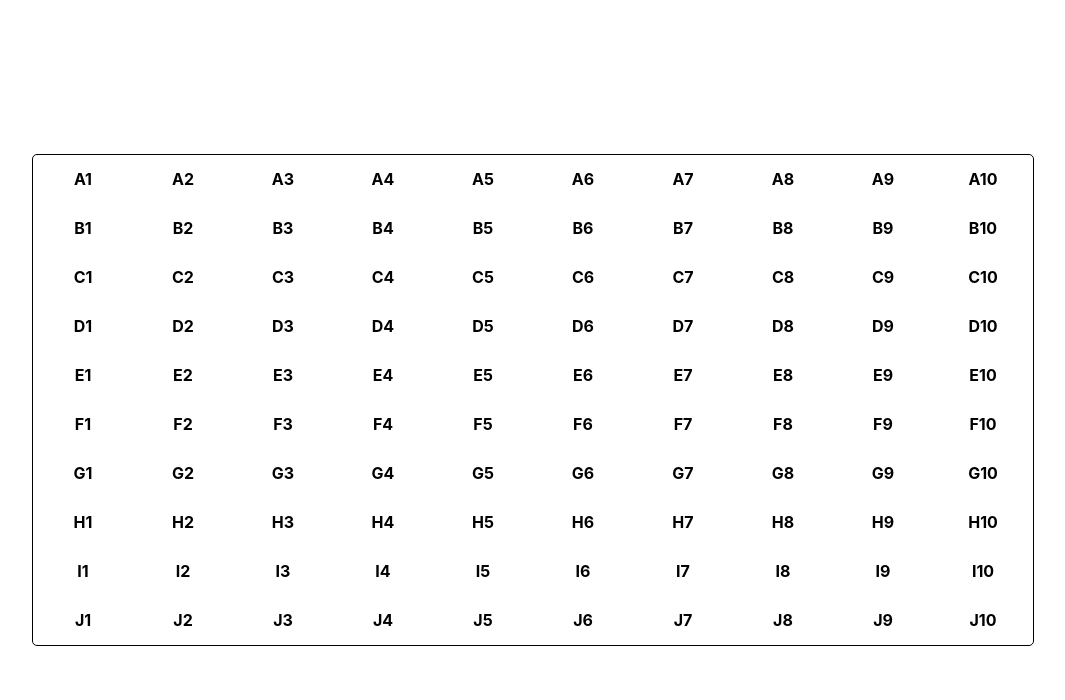
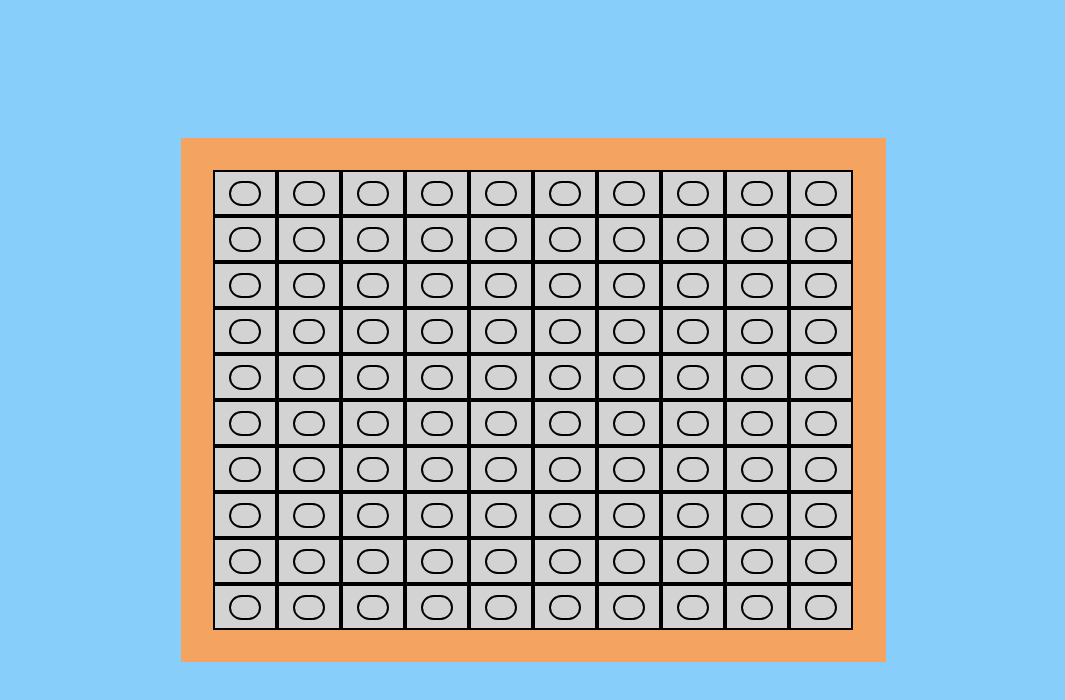
Before and after one commit to Jlucero95/Playable-Battleship, a React (Vite) app: page / in a window 1280 px wide. Shown: the top 700 px of the page, without its empty margins (107-1172 px from the left). Built offline with nearby package versions, Linux system fonts and the light colour scheme.

Commit message:
Complete Redesign Need border numbers and letters

```diff
--- a/src/App.css
+++ b/src/App.css
@@ -1,53 +1,45 @@
+body {
+	background-color: lightskyblue;
+}
+
 #root {
 	max-width: 1280px;
 	margin: 0 auto;
 	padding: 2rem;
 	text-align: center;
-}
-
-.logo {
-	height: 6em;
-	padding: 1.5em;
-	will-change: filter;
-	transition: filter 300ms;
-}
-.logo:hover {
-	filter: drop-shadow(0 0 2em #646cffaa);
-}
-.logo.react:hover {
-	filter: drop-shadow(0 0 2em #61dafbaa);
-}
-
-@keyframes logo-spin {
-	from {
-		transform: rotate(0deg);
-	}
-	to {
-		transform: rotate(360deg);
-	}
-}
-
-@media (prefers-reduced-motion: no-preference) {
-	a:nth-of-type(2) .logo {
-		animation: logo-spin infinite 20s linear;
-	}
+	background-color: sandybrown;
 }
 
 .grid {
 	display: flex;
 	flex-wrap: wrap;
-	justify-content: space-evenly;
-	width: 1000px;
+	width: 641px;
 	border-radius: 5px;
-	border: 1px solid black;
+}
+
+.outer-grid-cell {
+	width: 60px;
+	height: 42px;
+	background-color: lightgray;
+	color: black;
+	border: 2px solid black;
+	justify-content: center;
+	align-items: center;
+	display: flex;
 }
 
 .grid-cell {
-	width: 90px;
-	margin: 5px;
-	background-color: white;
+	width: 28px;
+	height: 50%;
+	background-color: lightgray;
 	color: black;
-	font-size: 5px;
+	border: 2px solid black;
+	border-radius: 28px;
+	font-size: 6px;
+}
+
+.grid-cell h1 {
+	margin: 0px;
 }
 
 .background-green {
--- a/src/assets/Components/ChangeBackground.tsx
+++ b/src/assets/Components/ChangeBackground.tsx
@@ -2,6 +2,7 @@ import { hit } from "./HitData";
 
 export const ChangeBackground = (id: string) => {
 	const cells = document.getElementById(`${id}`);
+
 	return hit.includes(id)
 		? cells?.classList.add("background-green")
 		: cells?.classList.add("background-red");
--- a/src/assets/Components/HitData.tsx
+++ b/src/assets/Components/HitData.tsx
@@ -1 +1 @@
-export const hit: string[] = ["hit"];
+export const hit: string[] = [];
--- a/src/assets/Components/MakeGrid.tsx
+++ b/src/assets/Components/MakeGrid.tsx
@@ -14,17 +14,17 @@ export default function MakeGrid() {
 
 	return (
 		<div className="grid">
-			{board.map((cells) => {
+			{board.map((cellName) => {
 				return (
-					<div
-						className={"grid-cell"}
-						id={cells}
-						key={cells}
-						onClick={() => {
-							FindCellId(cells);
-						}}
-					>
-						<h1>{cells.slice(0, board.length)}</h1>
+					<div className="outer-grid-cell">
+						<div
+							className={"grid-cell"}
+							id={cellName}
+							key={cellName}
+							onClick={() => {
+								FindCellId(cellName);
+							}}
+						></div>
 					</div>
 				);
 			})}
```
Also changed, not shown: src/index.css (indentation only).
